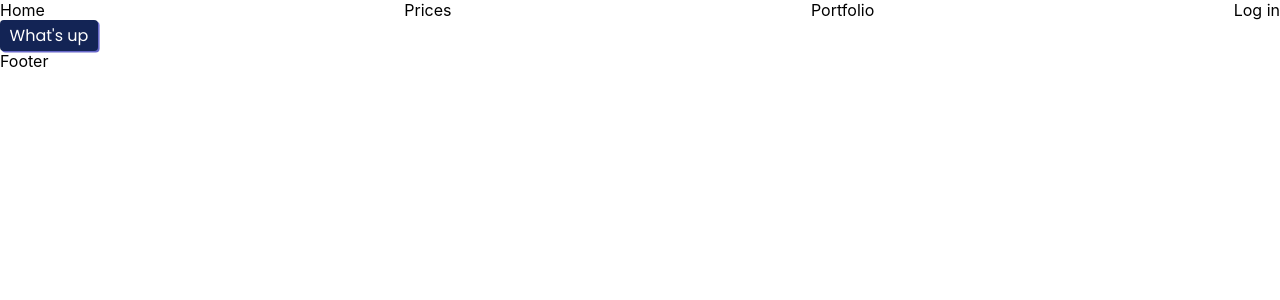
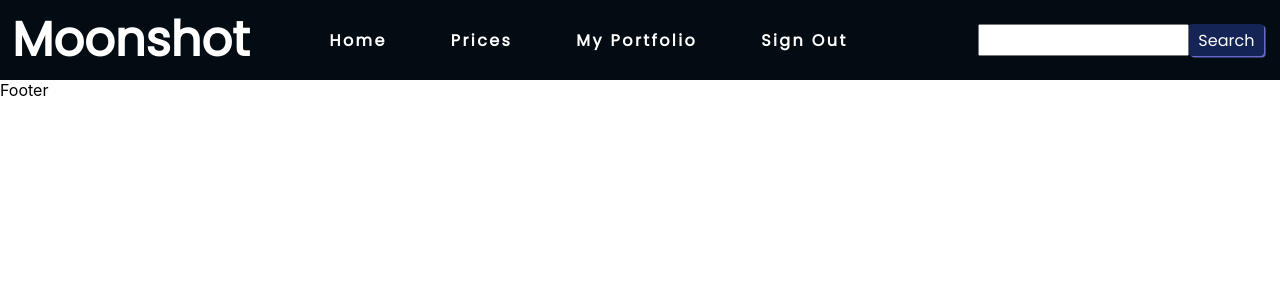
Before and after one commit to IrvHenri/moonshot, a React (Create React App) app in the folder client/: page / in a window 1280 px wide. Shown: the top 300 px of the page. Built offline with nearby package versions, Linux system fonts and the light colour scheme.

Commit message:
Created basic navbar

```diff
--- a/client/public/index.html
+++ b/client/public/index.html
@@ -9,7 +9,6 @@
       name="description"
       content="Web site created using create-react-app"
     />
-    <link rel="apple-touch-icon" href="%PUBLIC_URL%/logo192.png" />
     <!--
       manifest.json provides metadata used when your web app is installed on a
       user's mobile device or desktop. See https://developers.google.com/web/fundamentals/web-app-manifest/
--- a/client/src/App.js
+++ b/client/src/App.js
@@ -12,8 +12,8 @@ import Footer from "./components/Footer";
 function App() {
   return (
     <div className="App">
-      <Navbar />
       <Router>
+        <Navbar />
         <Switch>
           <Route exact path="/" component={Landing}/>
           <Route path="/prices" component={Prices}/>
@@ -21,8 +21,8 @@ function App() {
           <Route path='/login' component={Login}/>
           <Route path='/signup' component={Signup}/>
         </Switch>
+        <Footer />
       </Router>
-      <Footer />
     </div>
   );
 }
--- a/client/src/components/Landing/index.js
+++ b/client/src/components/Landing/index.js
@@ -1,7 +1,6 @@
 import Button from '../Button'
 const Landing = () => {
   return <div>
-    <Button text={"What's up"}/>
   </div>
 }
 
--- a/client/src/components/Navbar.css
+++ b/client/src/components/Navbar.css
@@ -1,5 +1,67 @@
-nav ul{
+.navbar {
   display: flex;
+  justify-content: space-between;
+  align-items: center;
+  background-color: var(--primary-bg-color);
+  color: var(--primary-font-color);
+  font-family: var(--primary-font-family);
+  height: 5em;
+}
+
+.nav-logo {
+  font-weight: 900;
+  font-size: 3rem;
+  margin-left: 0.25em;
+  margin-right: 1em;
+}
+.navbar div{
+  display: flex;
+}
+
+
+.nav-links{
+  display: flex;
+  align-items: center;
   justify-content: space-between;
   list-style: none;
 }
+
+.nav-links > *{
+  letter-spacing: 0.15em;
+  margin: auto 1em;
+  color: var(--primary-font-color);
+  text-decoration: none;
+  font-weight: 800;
+  padding: 1em;
+  align-self: center;
+}
+
+.nav-links > *:hover, .nav-links > *:focus{
+  transition: all 0.25s ease;
+  background-color: rgb(7, 39, 144);
+}
+
+.nav-right{
+  margin-right: 1em;
+}
+
+.nav-right input:hover, .nav-right input:focus{
+  outline: none;
+}
+
+.navbar .burger{
+  display: none;
+}
+
+@media screen and (max-width: 600px) {
+  .nav-links > *, .navbar .nav-right{
+    display: none;
+  }
+
+  .navbar .burger {
+    display: flex;
+    flex-direction: column;
+    width: 2.5%;
+    cursor: pointer;
+  }
+}
--- a/client/src/components/Navbar.js
+++ b/client/src/components/Navbar.js
@@ -2,14 +2,30 @@ import "./Navbar.css"
 import {Link} from 'react-router-dom'
 import { useState } from 'react'
 const Navbar = () => {
-  const [loggedIn, setLoggedIn] = useState(false) //We'll change this later, just a temp way to toggle for now
-  return <nav>
-    <ul>
-      <li>Home</li>
-      <li>Prices</li>
-      <li>Portfolio</li>
-      {loggedIn ? <li>Log Out</li> : <li>Log in</li>}
-    </ul>
+  const [loggedIn, setLoggedIn] = useState(true) //We'll change this later, just a temp way to toggle for now
+  const [active, setActive] = useState(null);
+  const signOut = () => {
+    setLoggedIn(false)
+  }
+  return <nav className='navbar'>
+    <div className='nav-left'>
+    <h1 className='nav-logo'>Moonshot</h1>
+    <div className='nav-links'>
+      <Link to="/">Home</Link>
+      <Link to="/prices">Prices</Link>
+      <Link to="/portfolio">My Portfolio</Link>
+      {loggedIn ? <Link to='/' onClick={signOut}>Sign Out</Link> : <Link to="/login">Log In</Link>}
+    </div>
+    </div>
+    <div className='nav-right'>
+      <input type='text'/>
+      <button>Search</button>
+    </div>
+    <div className='burger'>
+      <span>---</span>
+      <span>---</span>
+      <span>---</span>
+    </div>
   </nav>
 }
 
```
Also changed, not shown: client/public/manifest.json.
